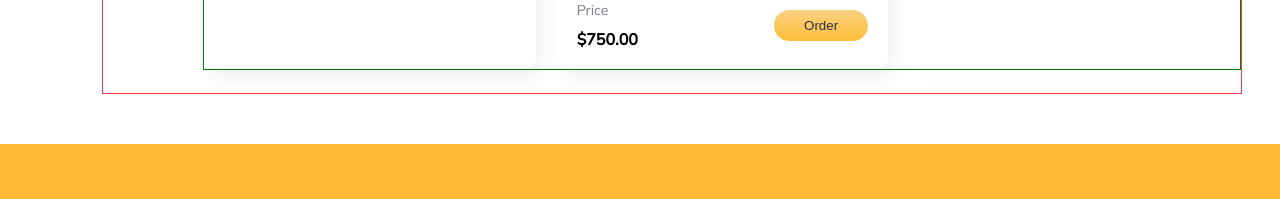
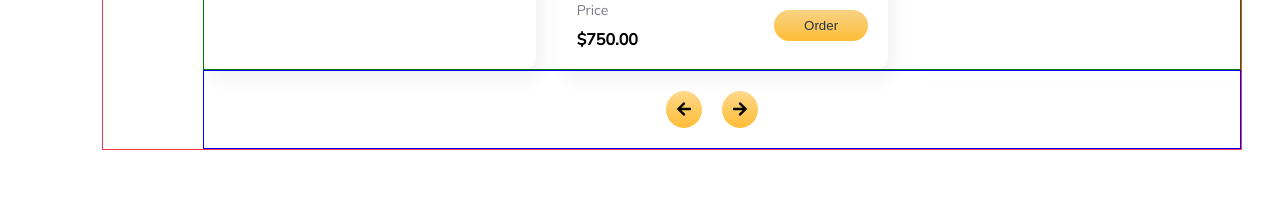
Before and after one commit to Unique-coder/ebike, a React (Create React App) app: page / in a window 1280 px wide. Shown: the part 906-1105 px from the top of the page. Built offline with nearby package versions, Linux system fonts and the light colour scheme.

Commit message:
arrow-done

```diff
--- a/package.json
+++ b/package.json
@@ -8,6 +8,7 @@
     "@testing-library/user-event": "^13.5.0",
     "react": "^17.0.2",
     "react-dom": "^17.0.2",
+    "react-icons": "^4.3.1",
     "react-scripts": "5.0.0",
     "web-vitals": "^2.1.3"
   },
--- a/src/components/EbikeSection.jsx
+++ b/src/components/EbikeSection.jsx
@@ -1,6 +1,8 @@
 import "./EbikeSection.css";
 import bike1 from "../asset/bike-1.svg";
 import bike2 from "../asset/bike-2.svg";
+import { FaArrowLeft } from "react-icons/fa";
+import { FaArrowRight } from "react-icons/fa";
 
 const EbikeSection = () => {
   return (
@@ -49,6 +51,15 @@ const EbikeSection = () => {
           </div>
         </div>
       </div>
+      {/* Slide-Arrow */}
+      <div className="arrow-div">
+        <div className="arrow">
+          <FaArrowLeft style={{ color: "black" }} />
+        </div>
+        <div className="arrow">
+          <FaArrowRight style={{ color: "black" }} />
+        </div>
+      </div>
     </div>
   );
 };
--- a/src/index.css
+++ b/src/index.css
@@ -60,6 +60,32 @@ a {
   border-radius: 100px;
   margin: 0;
   font-weight: 500;
+  cursor: pointer;
+}
+
+.arrow {
+  background-image: linear-gradient(
+    180deg,
+    rgba(255, 189, 55, 0.58) 0%,
+    #ffbd37 100%
+  );
+  cursor: pointer;
+  border: none;
+  display: inline-block;
+  margin: 0;
+  padding: 10px 10px 7px 10px;
+  border-radius: 50%;
+  margin-right: 20px;
+}
+.arrow::hover {
+  color: #daa53a;
+}
+
+.arrow-div {
+  border: 1px solid blue;
+  display: flex;
+  justify-content: center;
+  padding: 20px 0;
 }
 
 body {
```
Also changed, not shown: 1 other file (tests, documents, lock files or other folders).
